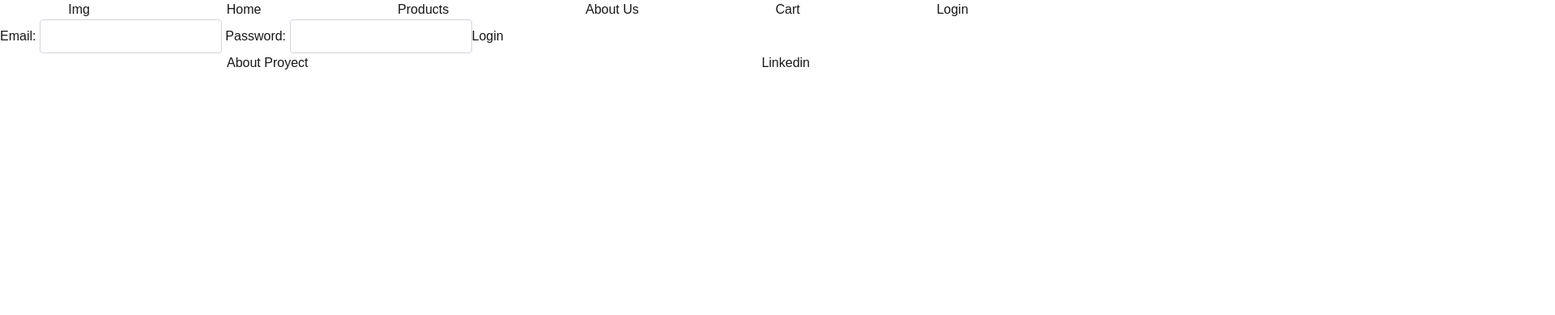
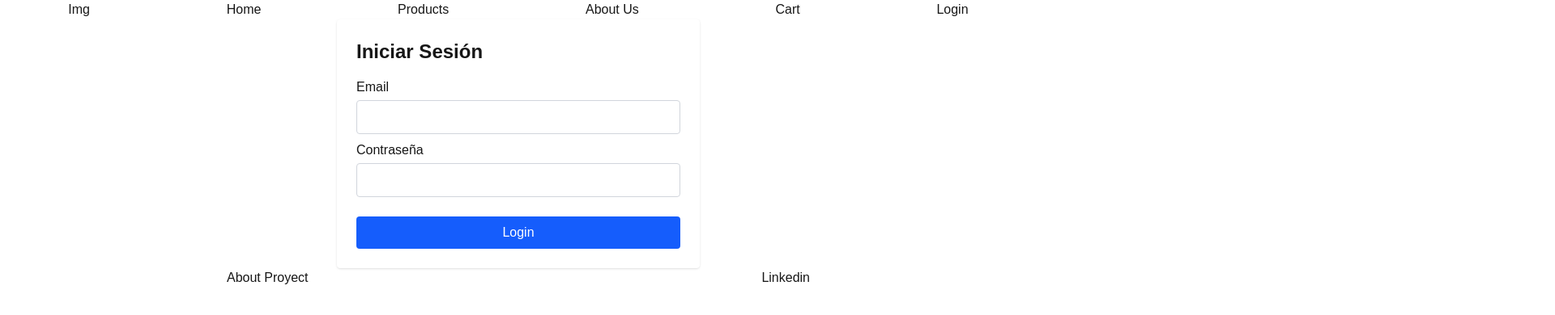
Before and after one commit to AleFalces/E-comerce, a Next.js app in the folder Front/my-app/: page /loginUser in a window 1280 px wide. Shown: the top 390 px of the page at 81% size, 1920 px wide, since content can reach past the window. Built offline with nearby package versions, Linux system fonts and the light colour scheme; no server answers.

Commit message:
react-toast in : add/remove card item, register and login forms

```diff
--- a/Front/my-app/package.json
+++ b/Front/my-app/package.json
@@ -12,7 +12,8 @@
     "axios": "^1.8.4",
     "next": "15.2.3",
     "react": "^19.0.0",
-    "react-dom": "^19.0.0"
+    "react-dom": "^19.0.0",
+    "react-hot-toast": "^2.5.2"
   },
   "devDependencies": {
     "@eslint/eslintrc": "^3",
--- a/Front/my-app/src/Componets/Card.tsx
+++ b/Front/my-app/src/Componets/Card.tsx
@@ -21,7 +21,7 @@ export const Card: React.FC<CardProps> = ({ product }) => {
       <div>name: {product.name}</div>
       <div>price: ${product.price}</div>
       <div>{product.category.name}</div>
-      <img src={product.image} alt={product.name} className="w-32 h-32" />
+      <img src={product.image} alt={product.name} className="w-40 h-40" />
 
       <div>categoryId: {product.categoryId}</div>
       <div>stock: {product.stock}</div>
--- a/Front/my-app/src/Componets/CartContext.tsx
+++ b/Front/my-app/src/Componets/CartContext.tsx
@@ -1,6 +1,7 @@
 "use client";
 import { CartContextType } from "@/interfaces/cartcontextInterface";
 import { createContext, useContext, useEffect, useState } from "react";
+import toast from "react-hot-toast";
 
 const CartContext = createContext<CartContextType | undefined>(undefined);
 
@@ -16,7 +17,10 @@ export const CartProvider = ({ children }: { children: React.ReactNode }) => {
     localStorage.setItem("cart", JSON.stringify(cartIds));
   }, [cartIds]);
 
-  const addToCart = (id: number) => setCartIds((prev) => [...prev, id]);
+  const addToCart = (id: number) => {
+    setCartIds((prev) => [...prev, id]);
+    toast.success("Added this product to your cart");
+  };
 
   const removeOneFromCart = (id: number) => {
     const index = cartIds.indexOf(id);
@@ -24,6 +28,7 @@ export const CartProvider = ({ children }: { children: React.ReactNode }) => {
       const newCart = [...cartIds];
       newCart.splice(index, 1);
       setCartIds(newCart);
+      toast.success("Product Removed Successful");
     }
   };
 
--- a/Front/my-app/src/app/cart/Cart.tsx
+++ b/Front/my-app/src/app/cart/Cart.tsx
@@ -4,6 +4,7 @@ import { useEffect, useState } from "react";
 import { getAllProducts } from "@/services/productsServices";
 import { IProduct } from "@/helpers/mockProducts";
 import { useCart } from "@/Componets/CartContext";
+import { useRouter } from "next/navigation";
 
 const CartPage = () => {
   const { removeOneFromCart, clearCart, getCartCount } = useCart();
@@ -19,6 +20,7 @@ const CartPage = () => {
   }, []);
 
   const productCounts = getCartCount();
+  const router = useRouter();
 
   const productsInCart = products.filter((p) => productCounts[p.id]);
 
@@ -27,12 +29,24 @@ const CartPage = () => {
     return acc + product.price * quantity;
   }, 0);
 
+  const handleGoToProducts = () => {
+    router.push(`/products`);
+  };
+
   return (
     <div className="p-4">
       <h1 className="text-2xl font-bold mb-6">Carrito de Compras</h1>
 
       {productsInCart.length === 0 ? (
-        <p>No hay productos en el carrito.</p>
+        <div>
+          <p>No hay productos en el carrito.</p>
+          <button
+            onClick={handleGoToProducts}
+            className="bg-gray-700 text-white px-3 py-1 rounded"
+          >
+            Volver a productos
+          </button>
+        </div>
       ) : (
         <div className="grid grid-cols-1 sm:grid-cols-2 lg:grid-cols-3 gap-6">
           {productsInCart.map((product) => {
--- a/Front/my-app/src/app/layout.tsx
+++ b/Front/my-app/src/app/layout.tsx
@@ -22,6 +22,7 @@ import Navbar from "@/Componets/Navbar";
 import Footer from "@/Componets/Footer";
 import { AuthProvider } from "@/Componets/AuthContext";
 import { CartProvider } from "@/Componets/CartContext";
+import { Toaster } from "react-hot-toast";
 
 export default function RootLayout({
   children,
@@ -33,6 +34,25 @@ export default function RootLayout({
       <body
         className={`${geistSans.variable} ${geistMono.variable} antialiased`}
       >
+        <Toaster
+          position="top-center"
+          toastOptions={{
+            success: {
+              className: "bg-green-500 text-white",
+              iconTheme: {
+                primary: "#ffffff",
+                secondary: "#16a34a",
+              },
+            },
+            error: {
+              className: "bg-red-500 text-white",
+              iconTheme: {
+                primary: "#ffffff",
+                secondary: "#dc2626",
+              },
+            },
+          }}
+        />
         <AuthProvider>
           <CartProvider>
             <Navbar />
--- a/Front/my-app/src/app/loginUser/LoginUserForm.tsx
+++ b/Front/my-app/src/app/loginUser/LoginUserForm.tsx
@@ -1,73 +1,90 @@
 "use client";
-//assets
+
 import { useState } from "react";
 import { useRouter } from "next/navigation";
 import { useLogin } from "@/Hook/useLogin";
-
-//Dto
-import { ILoginDTO, ILoginFormErrorsDto } from "../../interfaces/userInterface";
-//componets
-
+import { ILoginDTO, ILoginFormErrorsDto } from "@/interfaces/userInterface";
 import validatelogin from "@/helpers/ValidationsLoginForm";
+import toast from "react-hot-toast";
 
 const LoginUserForm: React.FC = () => {
-  const [formData, SetFormdata] = useState<ILoginDTO>({
+  const [formData, setFormData] = useState<ILoginDTO>({
     email: "",
     password: "",
   });
+  const [errors, setErrors] = useState<ILoginFormErrorsDto>({});
+  const { loginUser } = useLogin();
   const router = useRouter();
-  const { loginUser } = useLogin();
 
-  const [errors, setErrors] = useState<ILoginFormErrorsDto>({});
-
-  const handlerImput = (event: React.ChangeEvent<HTMLInputElement>) => {
-    const { name, value } = event.target;
-    SetFormdata({
-      ...formData,
-      [name]: value,
-    });
+  const handleInput = (e: React.ChangeEvent<HTMLInputElement>) => {
+    const { name, value } = e.target;
+    setFormData({ ...formData, [name]: value });
+    if (errors[name as keyof ILoginFormErrorsDto]) {
+      setErrors({ ...errors, [name]: undefined });
+    }
   };
 
-  const handlerSumbit = (event: React.FormEvent<HTMLFormElement>) => {
-    event.preventDefault();
+  const handleSubmit = async (e: React.FormEvent<HTMLFormElement>) => {
+    e.preventDefault();
 
     const validationErrors = validatelogin(formData);
     if (Object.keys(validationErrors).length > 0) {
       setErrors(validationErrors);
       return;
     }
-    loginUser(formData);
+
+    await toast.promise(loginUser(formData), {
+      loading: "Verificando credenciales…",
+      success: "¡Bienvenido de vuelta! 👋",
+      error: "Credenciales inválidas, inténtalo de nuevo.",
+    });
     router.push("/");
   };
 
   return (
-    <div className=" felx flex-colum w-800 bg-auto">
-      <form onSubmit={handlerSumbit}>
-        <label> Email: </label>
+    <div className="flex flex-col w-full max-w-md mx-auto p-6 bg-white shadow rounded">
+      <h2 className="text-2xl font-semibold mb-4">Iniciar Sesión</h2>
+      <form onSubmit={handleSubmit} noValidate>
+        <label className="block mb-1" htmlFor="email">
+          Email
+        </label>
         <input
+          id="email"
+          name="email"
           type="email"
-          name="email"
-          onChange={handlerImput}
           value={formData.email}
-          className={`border p-2 rounded ${
+          onChange={handleInput}
+          className={`w-full mb-2 p-2 border rounded ${
             errors.email ? "border-red-500" : "border-gray-300"
           }`}
         />
-        {errors.email && <p className="text-red-600 text-sm">{errors.email}</p>}
-        <label> Password: </label>
+        {errors.email && (
+          <p className="text-red-600 text-sm mb-2">{errors.email}</p>
+        )}
+
+        <label className="block mb-1" htmlFor="password">
+          Contraseña
+        </label>
         <input
+          id="password"
+          name="password"
           type="password"
-          name="password"
-          onChange={handlerImput}
           value={formData.password}
-          className={`border p-2 rounded ${
+          onChange={handleInput}
+          className={`w-full mb-2 p-2 border rounded ${
             errors.password ? "border-red-500" : "border-gray-300"
           }`}
         />
         {errors.password && (
-          <p className="text-red-600 text-sm">{errors.password}</p>
+          <p className="text-red-600 text-sm mb-2">{errors.password}</p>
         )}
-        <button type="submit">Login</button>
+
+        <button
+          type="submit"
+          className="w-full mt-4 py-2 bg-blue-600 text-white rounded hover:bg-blue-700"
+        >
+          Login
+        </button>
       </form>
     </div>
   );
--- a/Front/my-app/src/app/products/[id]/IdProducts.tsx
+++ b/Front/my-app/src/app/products/[id]/IdProducts.tsx
@@ -34,9 +34,7 @@ const IdProducts = () => {
       <h1 className="text-xl font-bold">{product.name}</h1>
       <p>{product.description}</p>
       <p>Price: ${product.price}</p>
-      {product.image && (
-        <img src={product.image} alt={product.name} className="w-48 h-48" />
-      )}
+      {product.image && <img src={product.image} alt={product.name} />}
 
       <button
         onClick={() => addToCart(product.id)}
--- a/Front/my-app/src/app/registerUser/RegisterUser.tsx
+++ b/Front/my-app/src/app/registerUser/RegisterUser.tsx
@@ -2,6 +2,9 @@
 import { useState } from "react";
 import { IRegisterDTO, IRegisterErrors } from "../../interfaces/userInterface";
 import validateRegisterForm from "@/helpers/ValidationRegisterForm";
+import { registerUserService } from "@/services/userServices";
+import toast from "react-hot-toast";
+import { useRouter } from "next/navigation";
 
 const RegisterUser: React.FC = () => {
   const [registerData, SetRegisterData] = useState<IRegisterDTO>({
@@ -14,6 +17,7 @@ const RegisterUser: React.FC = () => {
   });
 
   const [errors, setErrors] = useState<IRegisterErrors>({});
+  const router = useRouter();
 
   const handlerImput = (event: React.ChangeEvent<HTMLInputElement>) => {
     const { name, value } = event.target;
@@ -23,7 +27,7 @@ const RegisterUser: React.FC = () => {
     });
     console.log(registerData);
   };
-  const handlerSumbit = (event: React.FormEvent<HTMLFormElement>) => {
+  const handlerSumbit = async (event: React.FormEvent<HTMLFormElement>) => {
     event.preventDefault();
 
     const validationErrors = validateRegisterForm(registerData);
@@ -31,8 +35,12 @@ const RegisterUser: React.FC = () => {
       setErrors(validationErrors);
       return;
     }
-
-    // registerUserService(registerData);
+    await toast.promise(registerUserService(registerData), {
+      loading: "Verificando credenciales…",
+      success: "¡Registrado correctamente! ✅",
+      error: "Error al registrar tus datos😣",
+    });
+    router.push("/loginUser");
   };
 
   return (
```
Also changed, not shown: Front/my-app/src/app/products/Products.tsx (+41 -7 lines), 1 other file (tests, documents, lock files or other folders).
